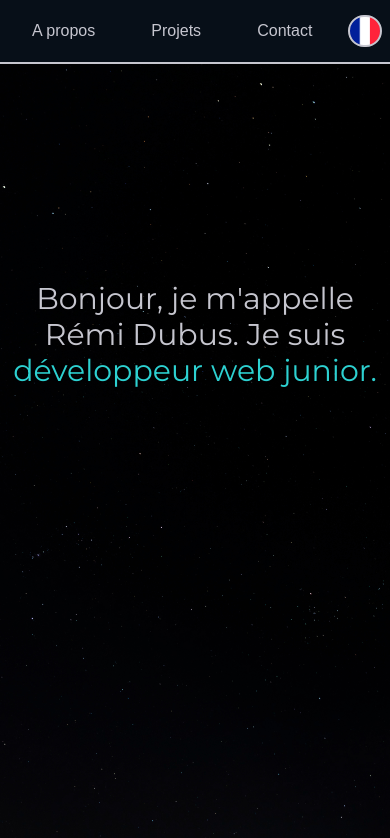
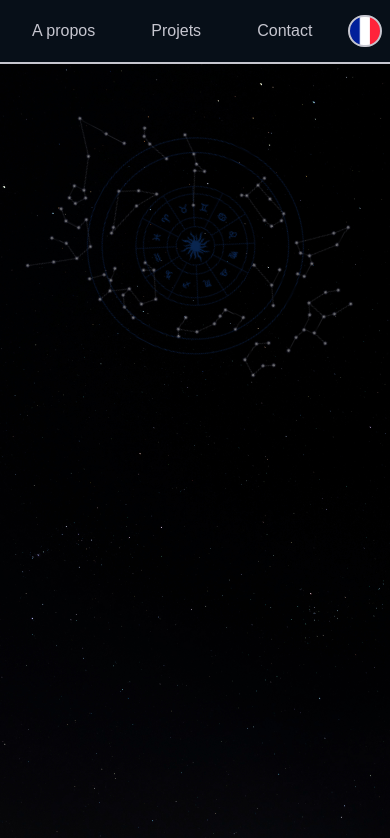
Before and after one commit to Remi-Dubus/Portfolio, a React (Vite) app: page / in a window 390 px wide. Shown: the top 838 px of the page. Built offline with nearby package versions, Linux system fonts and the light colour scheme.

Commit message:
fix: bug on scoll on mobile

```diff
--- a/src/components/HeroBanner.tsx
+++ b/src/components/HeroBanner.tsx
@@ -7,9 +7,8 @@ export default function HeroBanner() {
 	//JSX
 	return (
 		<header className="h-screen p-4 flex flex-col items-center justify-start overflow-hidden font-maintitlefont text-3xl text-center text-lightcolor sm:pt-80 sm:text-6xl">
-			<section className="absolute top-1/3 lg:top-1/2">
-				<h1 className="z-10 inline">{translations.hero.title}</h1>
-				<h2 className="z-10 inline text-acccolor">{translations.hero.job}</h2>
+			<section className="-mt-64 h-screen w-screen bg-animation bg-no-repeat bg-center animate-spin-slow opacity-50 z-0 bg-contain sm:w-screen sm:h-full sm:-mt-96 lg:absolute lg:w-4/5 lg:top-12">
+				{" "}
 			</section>
 		</header>
 	);
```
